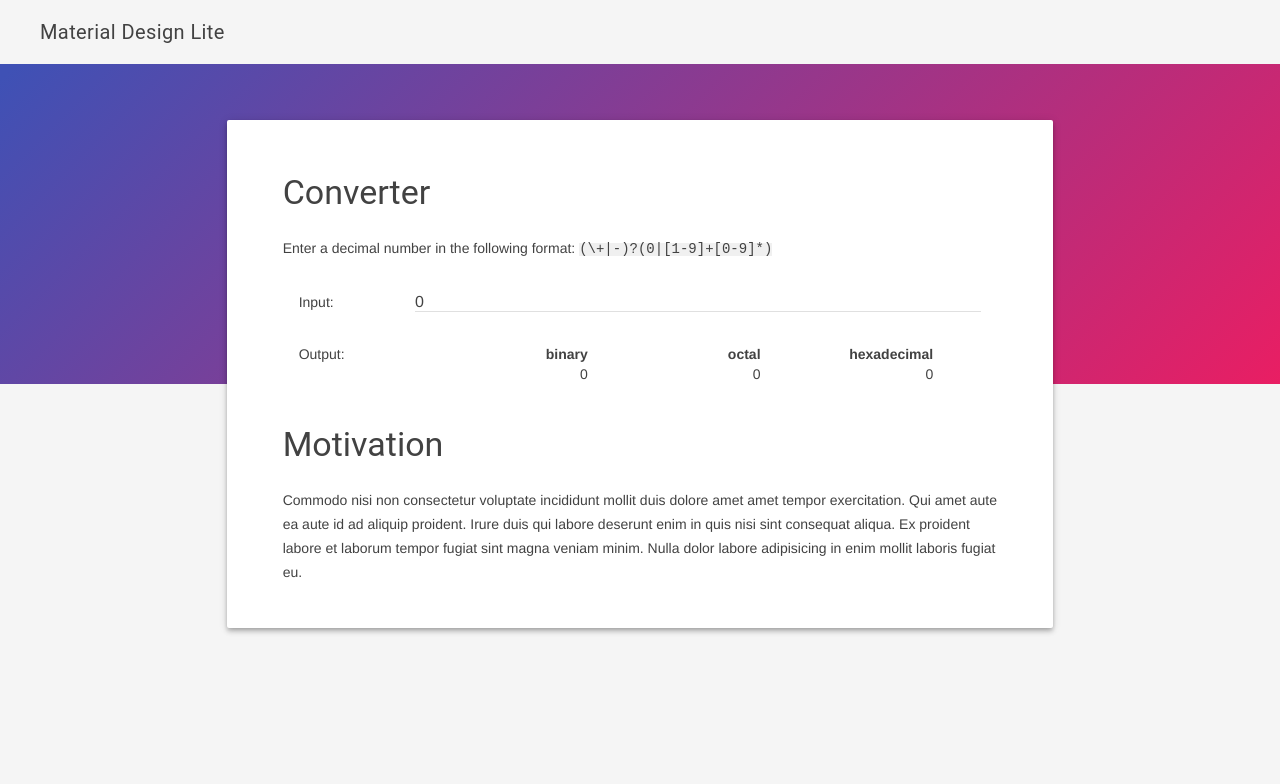
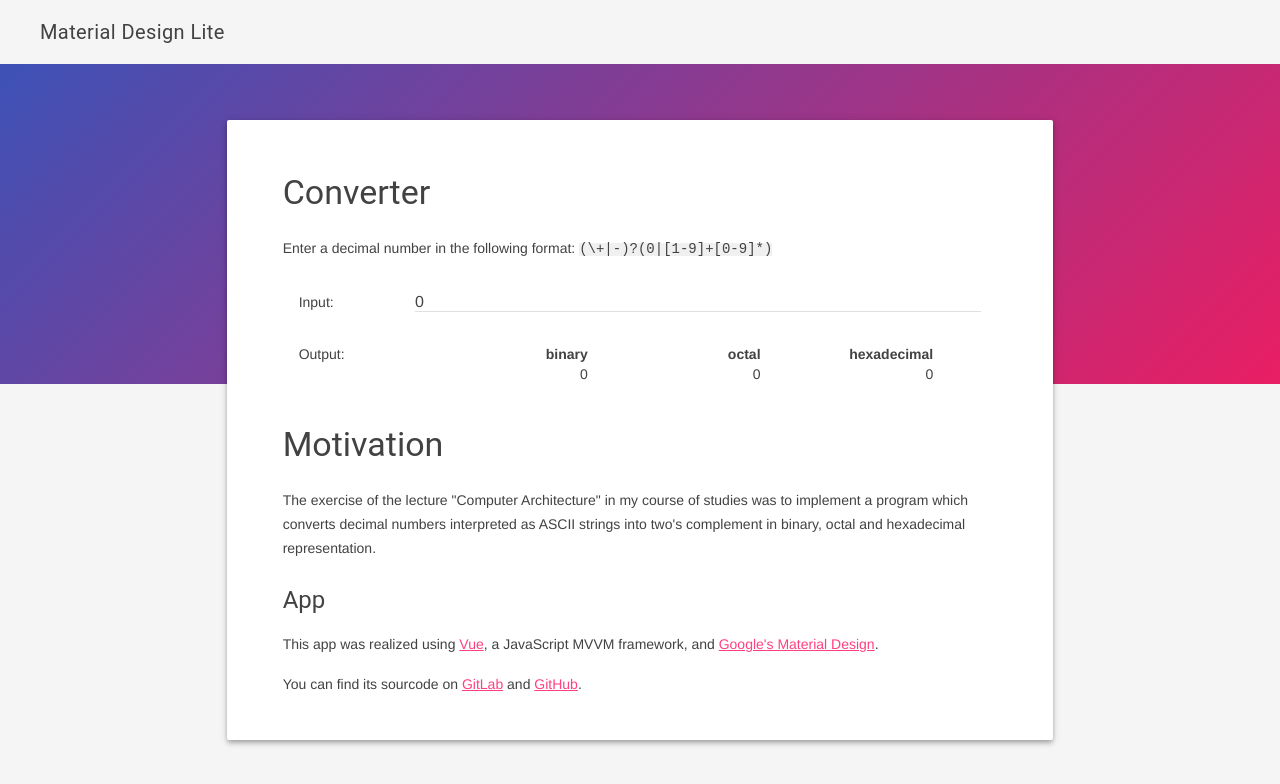
Before and after one commit to jdoubleu/decimal-to-twoscomplement, a website: page index.html in a window 1280 px wide. Drawn offline with nearby package versions, Linux system fonts and the light colour scheme; files that its build step writes are made by us from their sources.

Commit message:
Added motivation text to readme and index.html

```diff
--- a/index.html
+++ b/index.html
@@ -61,10 +61,16 @@
 						</div>
 						<h3>Motivation</h3>
 						<p>
-							Commodo nisi non consectetur voluptate incididunt mollit duis dolore amet amet tempor
-							exercitation. Qui amet aute ea aute id ad aliquip proident. Irure duis qui labore deserunt
-							enim in quis nisi sint consequat aliqua. Ex proident labore et laborum tempor fugiat sint
-							magna veniam minim. Nulla dolor labore adipisicing in enim mollit laboris fugiat eu.
+							The exercise of the lecture "Computer Architecture" in my course of studies was to implement
+							a program which converts decimal numbers interpreted as ASCII strings into two's complement in binary, octal and hexadecimal representation.
+						</p>
+						<h4>App</h4>
+						<p>
+							This app was realized using <a href="https://vuejs.org" target="_blank" rel="nofollow">Vue</a>, a JavaScript MVVM framework,
+							and <a href="https://getmdl.io" target="_blank" rel="nofollow">Google's Material Design</a>.
+						</p>
+						<p>
+							You can find its sourcode on <a href="#" target="_blank">GitLab</a> and <a href="#" target="_blank">GitHub</a>.
 						</p>
 					</div>
 				</div>
```
Also changed, not shown: README.md.
